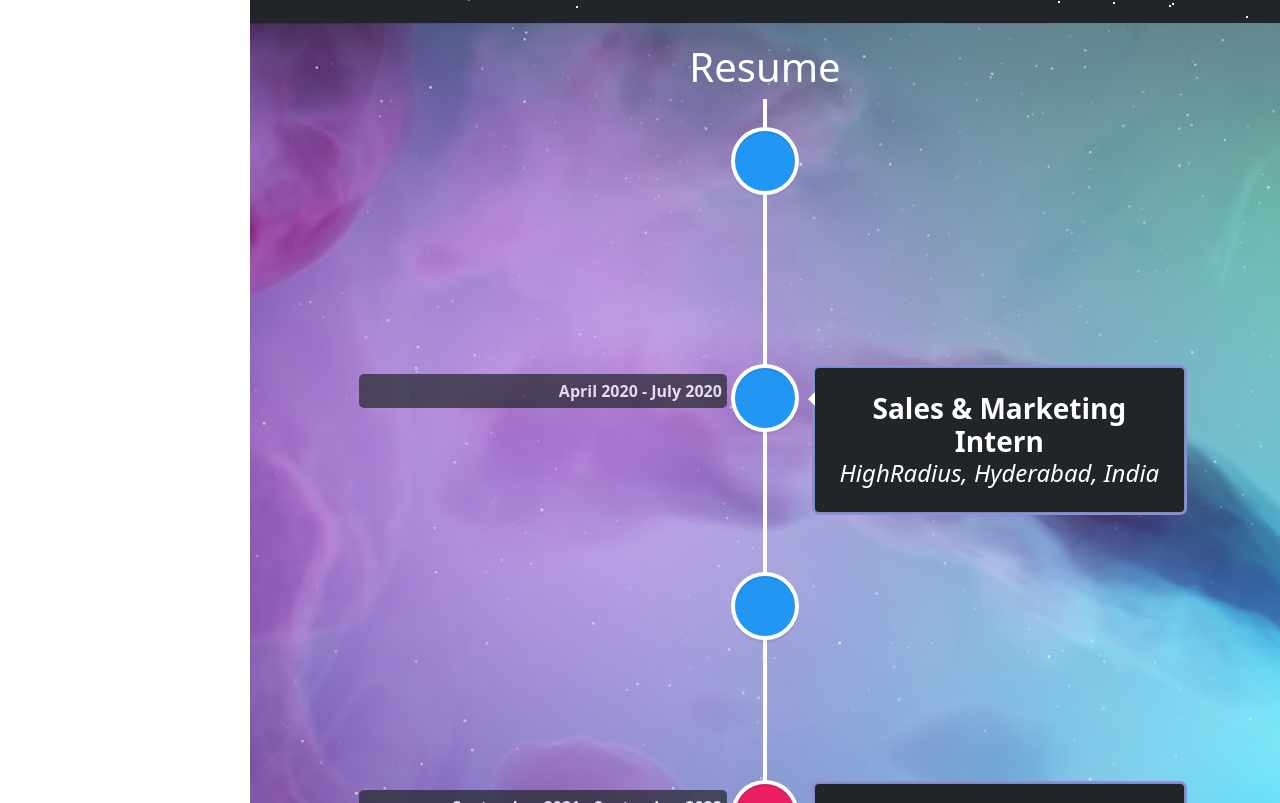
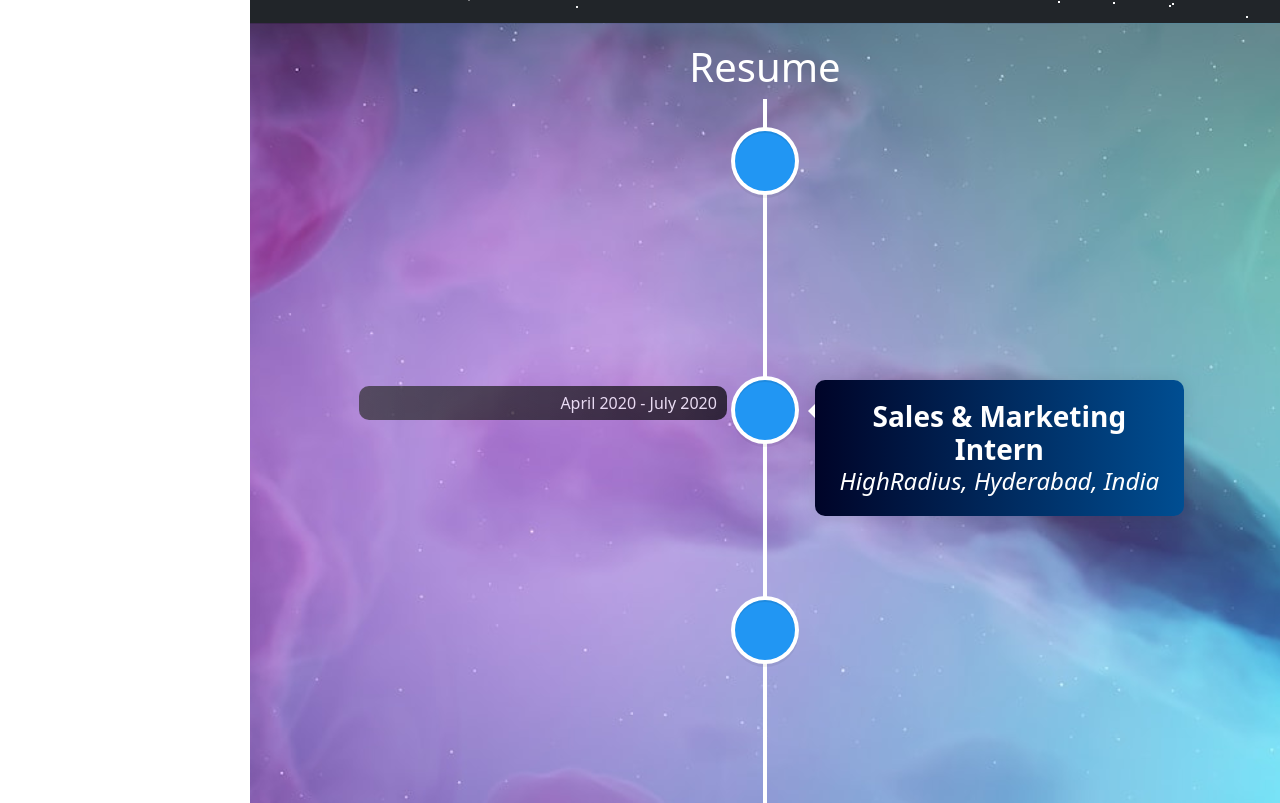
Before and after one commit to theCuriousObserver/My-Portfolio, a React (Create React App) app: page / in a window 1280 px wide. Shown: the part 1577-2380 px from the top of the page. Built offline with nearby package versions, Linux system fonts and the light colour scheme.

Commit message:
Date Colour Updated

```diff
--- a/src/Resume.css
+++ b/src/Resume.css
@@ -64,14 +64,19 @@
   }
 
   .resume .vertical-timeline-element-content .vertical-timeline-element-date {
-    color: #ffffff; /* White color for the date */
-    font-weight: bold; /* Bold font weight for the date */
-    background-color: #212529; /* Dark grey background color for the date box */
-    padding: 5px; /* Padding for the date box */
-    border-radius: 5px; /* Rounded corners for the date box */
+    background: linear-gradient(to right,  #2f2f2f, #000000);
+    border-radius: 10px;
+    color: white;
+    padding: 5px 10px;
+    margin-bottom: 10px;
+    display: inline-block;
   }
 
   .resume .vertical-timeline-element-content {
-    box-shadow: 0 0 0 1px #41a6cc, 0 0 0 3px #af7fd3; /* Blue and purple box shadow */
-    background-color: #212529; /* Dark grey background color for the box */
+    background: linear-gradient(to right, #000428, #004e92);
+    border-radius: 10px;
+    color: white;
+    padding: 20px;
+    margin-bottom: 20px;
+    box-shadow: 0px 0px 15px rgba(0,0,0,0.1);
   }
```
